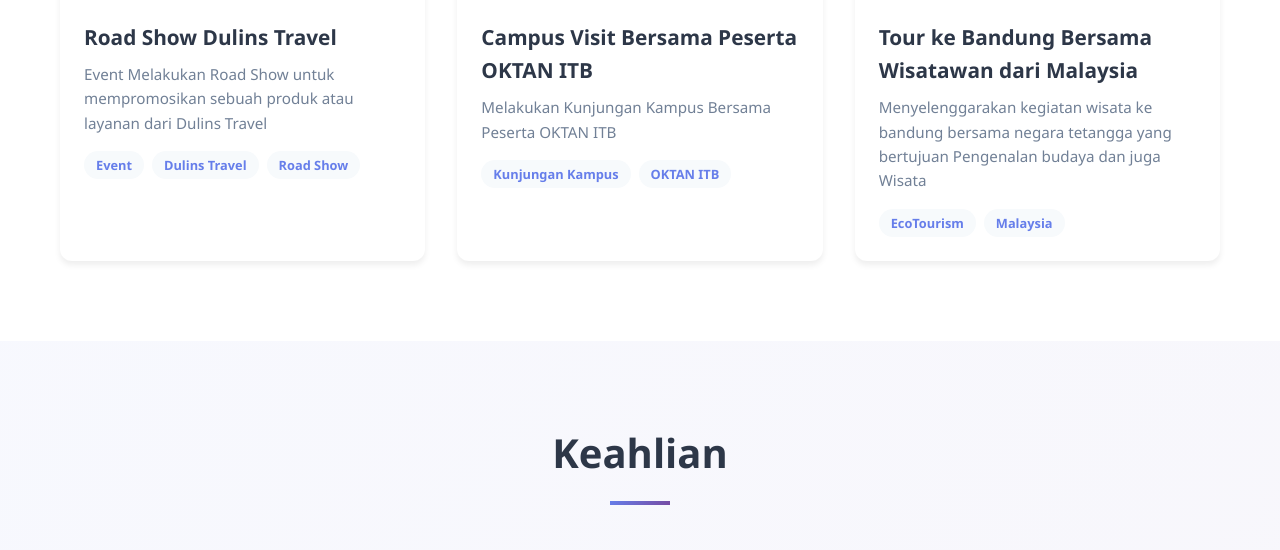
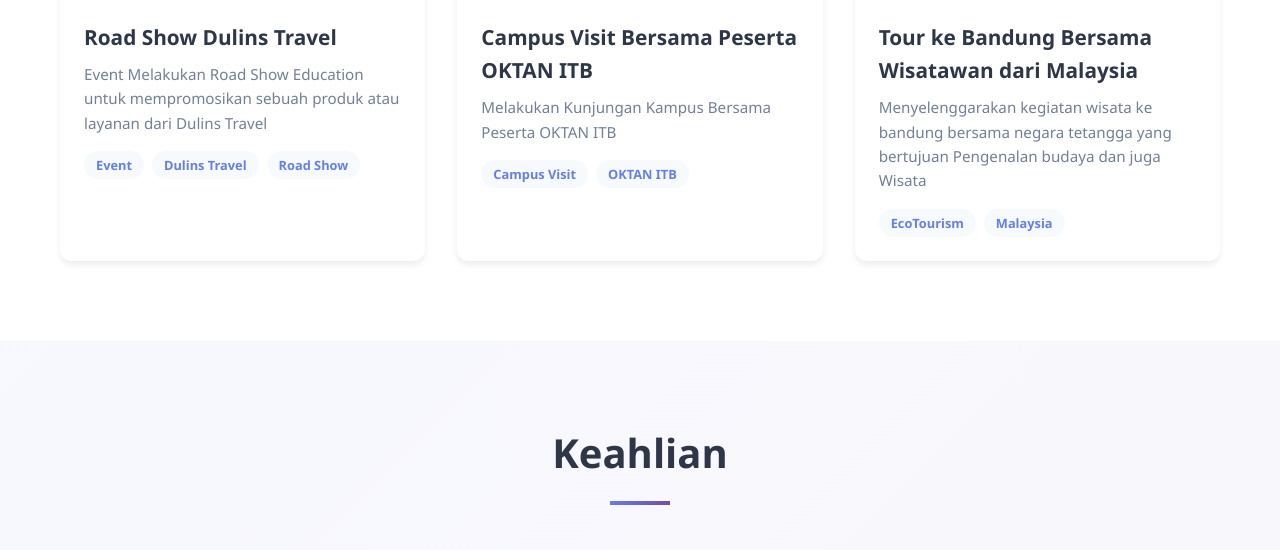
Before and after one commit to Brezeus76/PortofolioHasan, a plain HTML site: page index.html in a window 1280 px wide. Shown: the part 2194-2744 px from the top of the page. Drawn offline with Linux system fonts and the light colour scheme.

Commit message:
Fix HTML formatting and structure

```diff
--- a/index.html
+++ b/index.html
@@ -103,7 +103,7 @@
                     </div>
                     <div class="project-info">
                         <h3>Road Show Dulins Travel</h3>
-                        <p>Event Melakukan Road Show untuk mempromosikan sebuah produk atau layanan dari Dulins Travel</p>
+                        <p>Event Melakukan Road Show Education untuk mempromosikan sebuah produk atau layanan dari Dulins Travel</p>
                         <div class="project-tags">
                             <span class="tag">Event</span>
                             <span class="tag">Dulins Travel</span>
@@ -124,7 +124,7 @@
                         <h3>Campus Visit Bersama Peserta OKTAN ITB</h3>
                         <p>Melakukan Kunjungan Kampus Bersama Peserta OKTAN ITB</p>
                         <div class="project-tags">
-                            <span class="tag">Kunjungan Kampus</span>
+                            <span class="tag">Campus Visit</span>
                             <span class="tag">OKTAN ITB</span>
                         </div>
                     </div>
```
